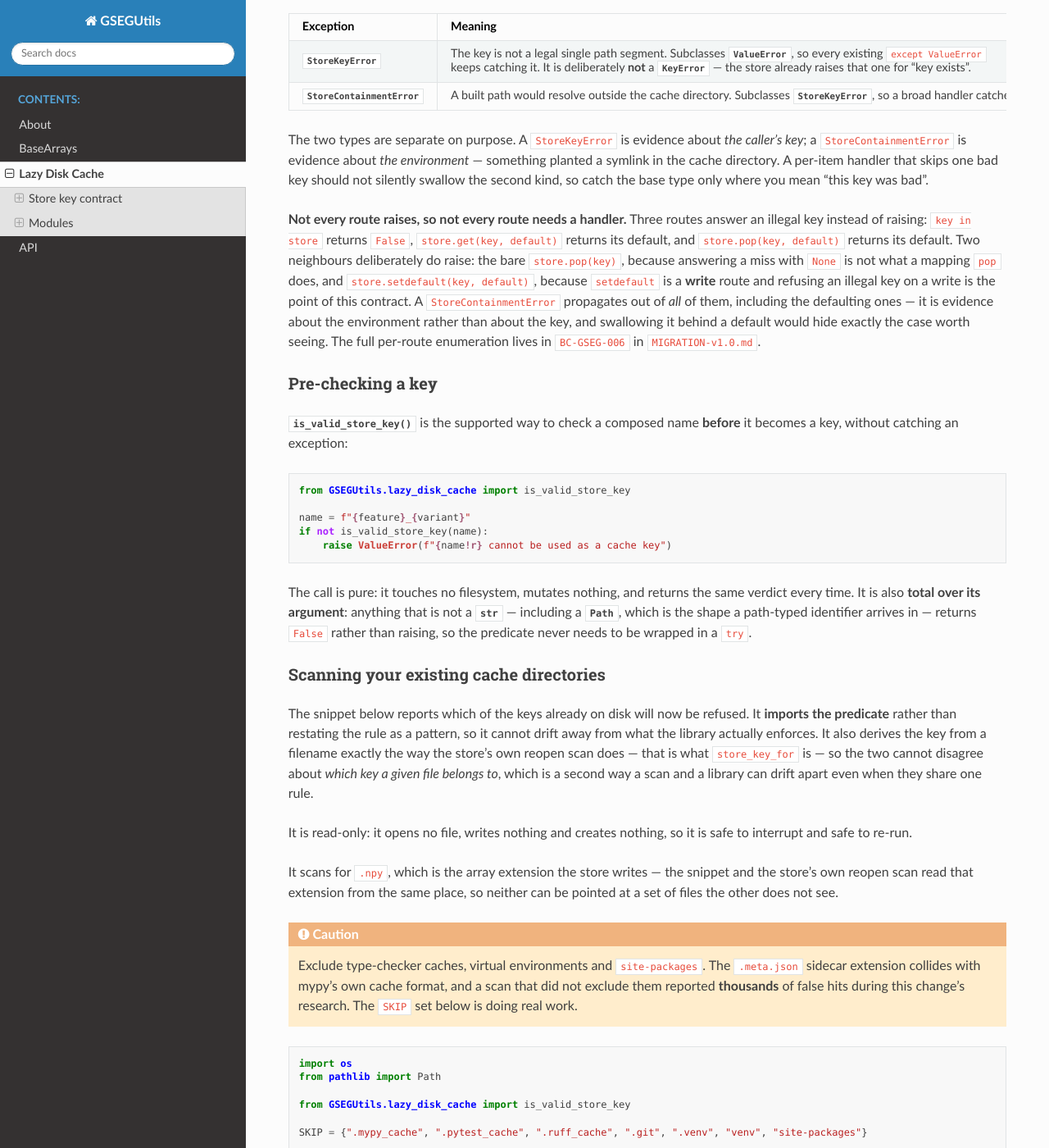
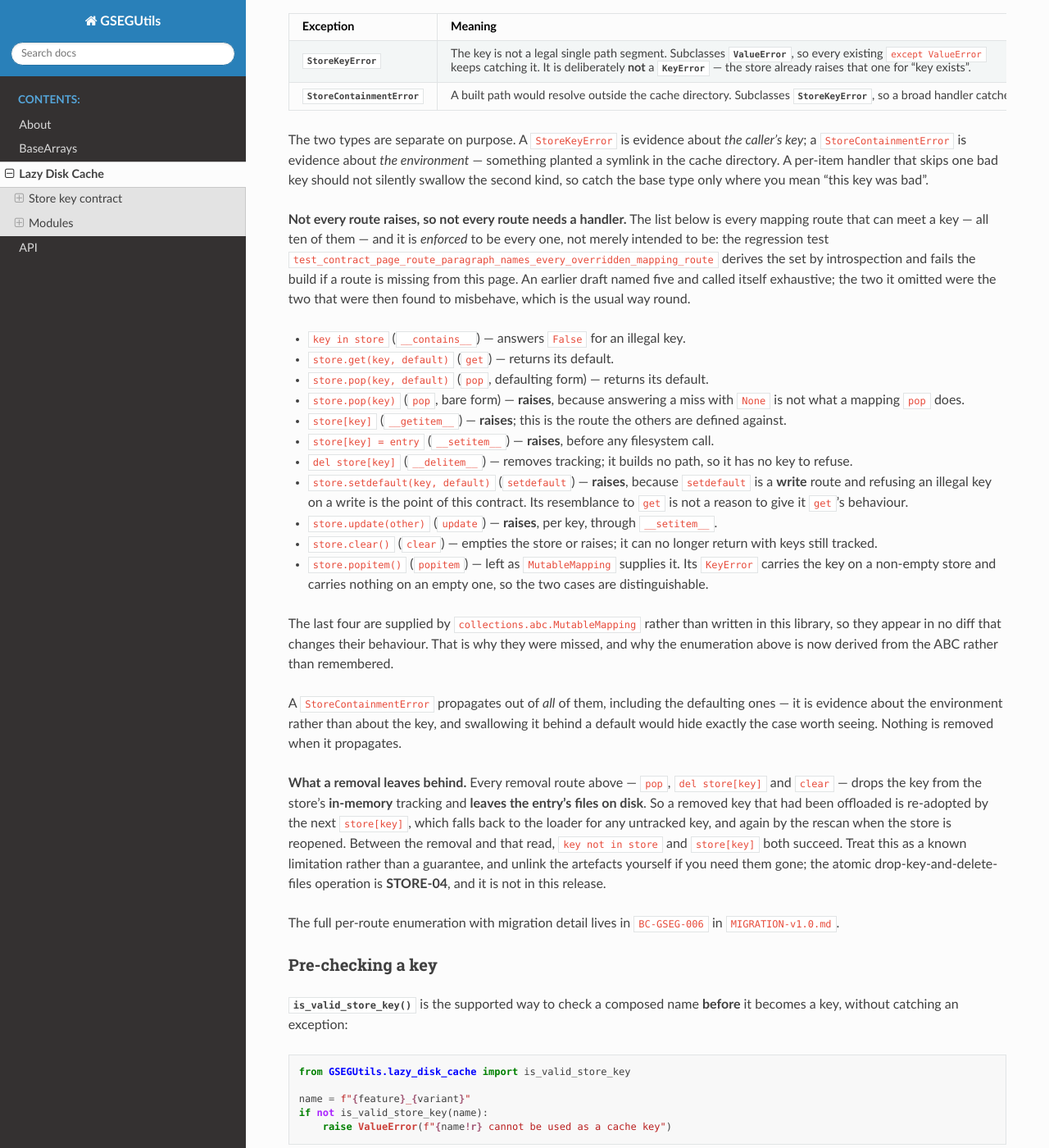
Before and after one commit to gseg-ethz/GSEGUtils, a Sphinx documentation site: the page built from docs/source/LazyDiskCache.rst, in a window 1280 px wide and 1400 px high, scrolled down 4180 px. Shown: the whole window at 82% size. Built offline with Sphinx 7.4.7 and the Read the Docs theme 3.1.0, drawn with Linux system fonts in a browser that asks for light colours.

Commit message:
docs(14-17): the route enumeration names every route, and a two-set control enforces it
WR-04's second half. The paragraph headed "Not every route raises" named
five routes and called itself exhaustive; `clear` and `popitem` were
missing, and both were then found to misbehave. The claim is KEPT — the
set is enumerable and stable — and it now has a maintainer rather than
only an author: ten routes are named between CONTRACT-PAGE-ROUTES
markers, and
test_contract_page_route_paragraph_names_every_overridden_mapping_route
fails the build if one is missing.

RV-04, flagged independently by both reviewers. The control derives TWO
sets and asserts over their union:

  (a) the mapping-API names DiskBackedStore defines itself —
      __contains__, __delitem__, __getitem__, __setitem__, clear, get,
      items, keys, pop, values
  (b) MutableMapping's concrete mixins this class does NOT define, whose
      behaviour flows through the overridden accessors —
      popitem, setdefault, update

Both are read off the ABCs, not from a literal list, so a future Python
that adds or renames a mixin changes the derivation instead of leaving
it stale. Round 3's two omissions live in set (b), invisible from the
module and from the diff that changed their behaviour; a control built
on set (a) alone would have been green through the whole round. Set (b)
is asserted non-empty so a broken derivation fails loudly rather than
silently checking nothing.

keys/items/values are excluded through an explicit allowlist carrying
each reason — they take no key and mutate nothing — so a silent omission
and a decided one do not look alike. The extraction floor is retained.

The page also now states what a removal leaves behind: tracking is
dropped, the files stay, an offloaded key is re-adopted by the next
subscript and by the reopen rescan, and STORE-04 owns the atomic
drop-and-delete.

conf.py gains one anchored nitpick entry for
typing.MutableMapping.popitem, which is the justification the existing
setdefault entry's own comment asks a new reference to supply. Anchored
per-method, not widened to the class. The autodoc member allowlist is
untouched.

```diff
--- a/docs/source/LazyDiskCache.rst
+++ b/docs/source/LazyDiskCache.rst
@@ -329,18 +329,65 @@ environment* — something planted a symlink in the cache directory. A per-item
 handler that skips one bad key should not silently swallow the second kind, so
 catch the base type only where you mean "this key was bad".
 
-**Not every route raises, so not every route needs a handler.** Three routes
-answer an illegal key instead of raising: ``key in store`` returns ``False``,
-``store.get(key, default)`` returns its default, and ``store.pop(key, default)``
-returns its default. Two neighbours deliberately do raise: the bare
-``store.pop(key)``, because answering a miss with ``None`` is not what a mapping
-``pop`` does, and ``store.setdefault(key, default)``, because ``setdefault`` is
-a **write** route and refusing an illegal key on a write is the point of this
-contract. A ``StoreContainmentError`` propagates out of *all* of them, including
-the defaulting ones — it is evidence about the environment rather than about the
+.. CONTRACT-PAGE-ROUTES: BEGIN
+
+**Not every route raises, so not every route needs a handler.** The list below
+is every mapping route that can meet a key — all ten of them — and it is
+*enforced* to be every one, not merely intended to be: the regression test
+``test_contract_page_route_paragraph_names_every_overridden_mapping_route``
+derives the set by introspection and fails the build if a route is missing from
+this page. An earlier draft named five and called itself exhaustive; the two it
+omitted were the two that were then found to misbehave, which is the usual way
+round.
+
+* ``key in store`` (``__contains__``) — answers ``False`` for an illegal key.
+* ``store.get(key, default)`` (``get``) — returns its default.
+* ``store.pop(key, default)`` (``pop``, defaulting form) — returns its default.
+* ``store.pop(key)`` (``pop``, bare form) — **raises**, because answering a miss
+  with ``None`` is not what a mapping ``pop`` does.
+* ``store[key]`` (``__getitem__``) — **raises**; this is the route the others
+  are defined against.
+* ``store[key] = entry`` (``__setitem__``) — **raises**, before any filesystem
+  call.
+* ``del store[key]`` (``__delitem__``) — removes tracking; it builds no path, so
+  it has no key to refuse.
+* ``store.setdefault(key, default)`` (``setdefault``) — **raises**, because
+  ``setdefault`` is a **write** route and refusing an illegal key on a write is
+  the point of this contract. Its resemblance to ``get`` is not a reason to give
+  it ``get``'s behaviour.
+* ``store.update(other)`` (``update``) — **raises**, per key, through
+  ``__setitem__``.
+* ``store.clear()`` (``clear``) — empties the store or raises; it can no longer
+  return with keys still tracked.
+* ``store.popitem()`` (``popitem``) — left as ``MutableMapping`` supplies it.
+  Its ``KeyError`` carries the key on a non-empty store and carries nothing on
+  an empty one, so the two cases are distinguishable.
+
+The last four are supplied by ``collections.abc.MutableMapping`` rather than
+written in this library, so they appear in no diff that changes their behaviour.
+That is why they were missed, and why the enumeration above is now derived from
+the ABC rather than remembered.
+
+A ``StoreContainmentError`` propagates out of *all* of them, including the
+defaulting ones — it is evidence about the environment rather than about the
 key, and swallowing it behind a default would hide exactly the case worth
-seeing. The full per-route enumeration lives in ``BC-GSEG-006`` in
+seeing. Nothing is removed when it propagates.
+
+**What a removal leaves behind.** Every removal route above — ``pop``,
+``del store[key]`` and ``clear`` — drops the key from the store's **in-memory**
+tracking and **leaves the entry's files on disk**. So a removed key that had
+been offloaded is re-adopted by the next ``store[key]``, which falls back to the
+loader for any untracked key, and again by the rescan when the store is
+reopened. Between the removal and that read, ``key not in store`` and
+``store[key]`` both succeed. Treat this as a known limitation rather than a
+guarantee, and unlink the artefacts yourself if you need them gone; the atomic
+drop-key-and-delete-files operation is **STORE-04**, and it is not in this
+release.
+
+The full per-route enumeration with migration detail lives in ``BC-GSEG-006`` in
 ``MIGRATION-v1.0.md``.
+
+.. CONTRACT-PAGE-ROUTES: END
 
 Pre-checking a key
 ~~~~~~~~~~~~~~~~~~
--- a/docs/source/conf.py
+++ b/docs/source/conf.py
@@ -155,6 +155,13 @@ nitpick_ignore_regex: list[tuple[str, str]] = [
     # it. Anchored to that one method, not to the class, so a future reference to
     # a *different* MutableMapping method still has to resolve or be justified.
     (r"py:meth", r"typing\.MutableMapping\.setdefault$"),
+    # The justification the entry above asks for, one method along. Plan 14-17's
+    # `clear` docstring (D-29) records why `popitem` is deliberately left
+    # inherited, and links it to the ABC that supplies it for exactly the reason
+    # the `setdefault` reference exists: a reader must be able to see that the
+    # neighbour is a decision rather than an oversight. Same deprecated-alias
+    # cause, same per-method anchoring — not widened to the class.
+    (r"py:meth", r"typing\.MutableMapping\.popitem$"),
     # dunder methods — Sphinx can't resolve short-form bare `__array__` etc.
     # `__setstate__` and `__delitem__` joined the list in Phase 14: the pickle
     # protocol hook is referenced from `cache_dir`'s docstring (Plan 14-14,
```
Also changed, not shown: 1 other file.
